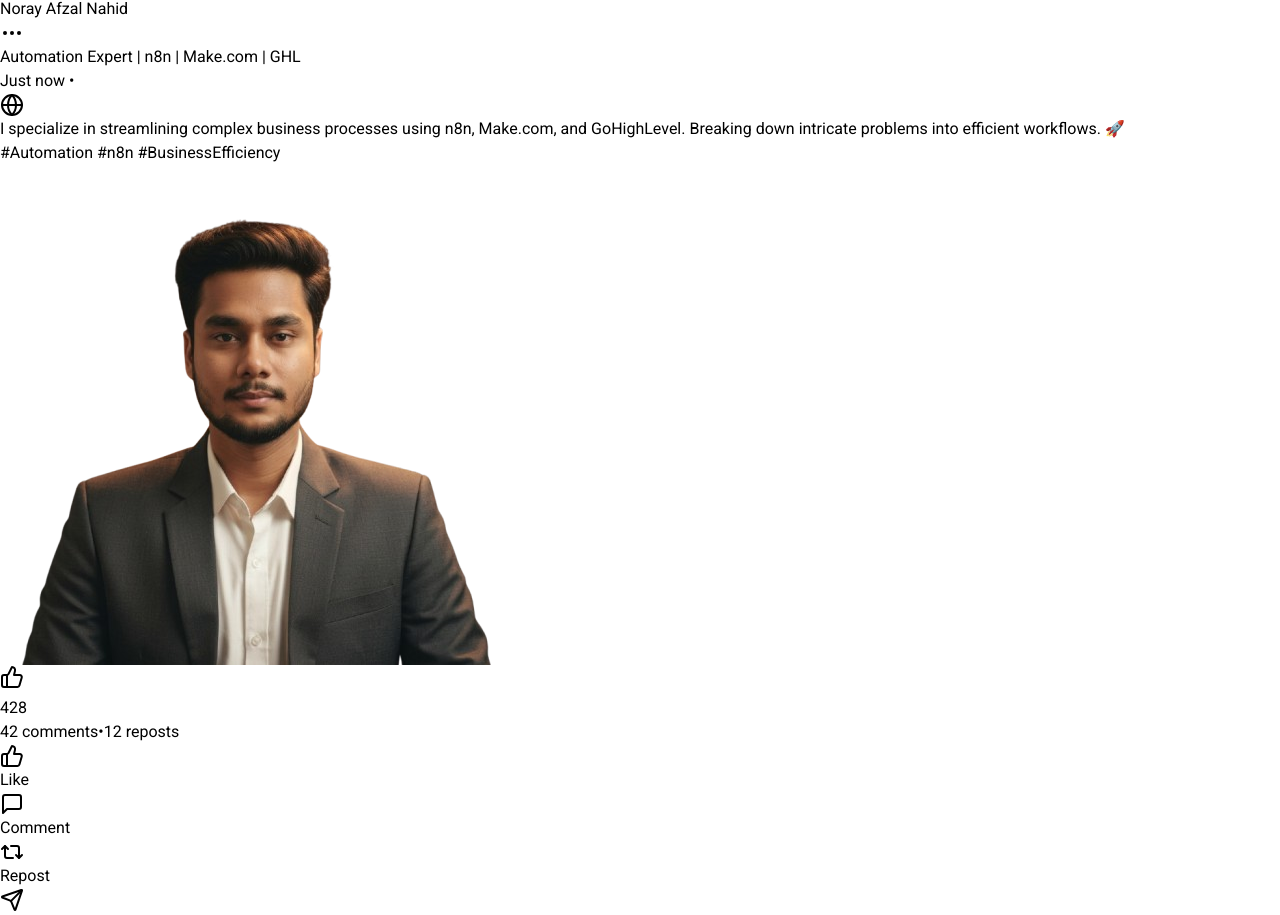
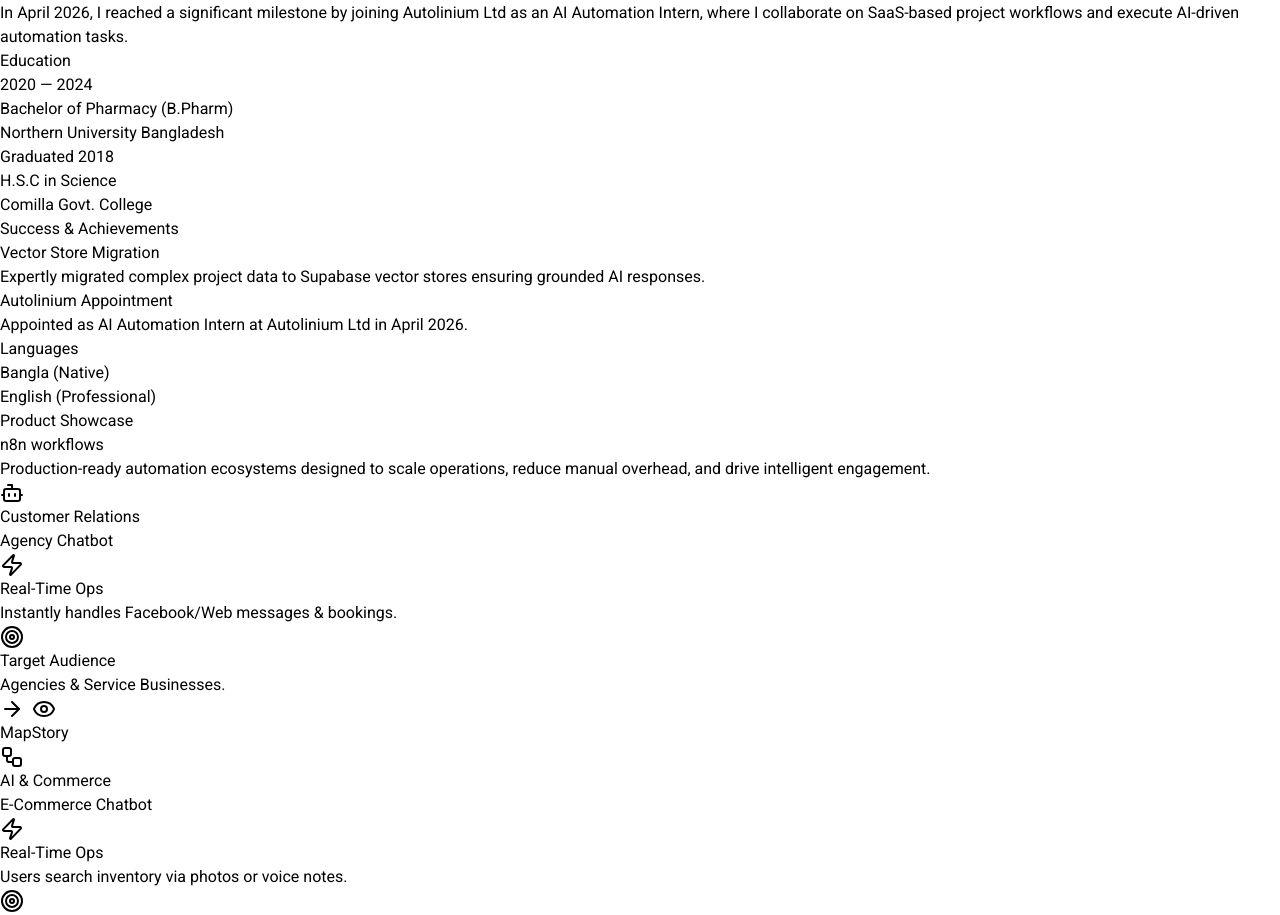
Before and after one commit to Afzalnahid/Portfolio, a React (Vite) app in the folder client/: page / in a window 1280 px wide. Shown: the part 1567-2482 px from the top of the page. Built offline with nearby package versions, Linux system fonts and the light colour scheme.

Commit message:
Remove photo frame from hero section for cleaner background visibility

```diff
--- a/client/src/components/sections/Hero.tsx
+++ b/client/src/components/sections/Hero.tsx
@@ -4,15 +4,8 @@ import {
   Facebook,
   Mail,
   MessageCircle,
-  MoreHorizontal,
   Globe,
-  ThumbsUp,
-  MessageSquare,
-  Repeat2,
-  Send as SendIcon,
 } from "lucide-react";
-import HeroImage from "@/Hero.jpeg";
-import Nahid2Image from "@/nahid2.png";
 import HeroReference from "@/HeroReference.jpeg";
 import { motion } from "framer-motion";
 
@@ -21,22 +14,22 @@ export default function Hero() {
     <section className="relative min-h-screen flex items-center justify-center pt-20 overflow-hidden group/hero">
       {/* Background Image with Zoom Effect */}
       <motion.div
-        className="absolute inset-0 bg-cover bg-[center_20%] bg-no-repeat opacity-50 scale-105 transition-all duration-1000 ease-in-out"
+        className="absolute inset-0 bg-cover bg-[center_20%] bg-no-repeat opacity-60 scale-105 transition-all duration-1000 ease-in-out"
         style={{
           backgroundImage: `url(${HeroReference})`,
           transformOrigin: '50% 25%' // Focus zoom on the face area
         }}
-        whileHover={{ scale: 1.25, opacity: 0.7 }}
+        whileHover={{ scale: 1.15, opacity: 0.8 }}
       />
-      {/* Gradient overlay to make text readable on the left */}
-      <div className="absolute inset-0 bg-gradient-to-r from-slate-950/95 via-slate-950/70 to-slate-950/30" />
+      {/* Gradient overlay to make text readable */}
+      <div className="absolute inset-0 bg-gradient-to-b from-slate-950/80 via-slate-950/40 to-slate-950/80 md:bg-gradient-to-r md:from-slate-950/90 md:via-slate-950/50 md:to-transparent" />
 
       {/* Futuristic Grid Overlay */}
       <div className="absolute inset-0 bg-[linear-gradient(to_right,#ffffff05_1px,transparent_1px),linear-gradient(to_bottom,#ffffff05_1px,transparent_1px)] bg-[size:40px_40px] [mask-image:radial-gradient(ellipse_60%_50%_at_50%_0%,#000_70%,transparent_100%)]" />
 
-      <div className="relative z-10 w-full max-w-7xl mx-auto px-4 sm:px-6 lg:px-8 flex flex-col md:flex-row items-center justify-between gap-12">
-        {/* Left content */}
-        <div className="max-w-3xl space-y-8 animate-fade-in w-full md:w-3/5">
+      <div className="relative z-10 w-full max-w-7xl mx-auto px-4 sm:px-6 lg:px-8 flex flex-col items-center md:items-start text-center md:text-left gap-12">
+        {/* Main content */}
+        <div className="max-w-3xl space-y-8 animate-fade-in">
           <div className="space-y-6">
             <h1 className="text-5xl md:text-6xl lg:text-7xl font-bold leading-[1.1] text-white uppercase drop-shadow-2xl tracking-tight">
               STREAMLINE{" "}
@@ -45,7 +38,7 @@ export default function Hero() {
               </span>{" "}
               <br /> & EMPOWER GROWTH
             </h1>
-            <p className="text-lg md:text-xl text-slate-300 leading-relaxed max-w-2xl font-light tracking-wide">
+            <p className="text-lg md:text-xl text-slate-200 leading-relaxed max-w-2xl font-light tracking-wide drop-shadow-md">
               Hi, I'm Noray Afzal Nahid, an{" "}
               <span className="font-semibold text-white">
                 Automation Expert
@@ -56,12 +49,12 @@ export default function Hero() {
             </p>
           </div>
 
-          <div className="flex flex-wrap gap-6 pt-4">
+          <div className="flex flex-wrap justify-center md:justify-start gap-6 pt-4">
             <Button
               className="group relative bg-blue-600 hover:bg-blue-500 text-white font-bold px-8 py-6 text-sm rounded-full transition-all duration-300 uppercase tracking-widest overflow-hidden shadow-[0_0_20px_rgba(37,99,235,0.4)] hover:shadow-[0_0_35px_rgba(37,99,235,0.6)]"
               onClick={() =>
                 document
-                  .getElementById("projects")
+                  .getElementById("solutions")
                   ?.scrollIntoView({ behavior: "smooth" })
               }
             >
@@ -82,7 +75,7 @@ export default function Hero() {
           </div>
 
           {/* Social links */}
-          <div className="flex gap-4 pt-8">
+          <div className="flex justify-center md:justify-start gap-4 pt-8">
             {[
               {
                 icon: <Linkedin className="w-5 h-5" />,
@@ -113,109 +106,6 @@ export default function Hero() {
             ))}
           </div>
         </div>
-
-        {/* Right Image - LinkedIn Style Canvas */}
-        <div className="w-full md:w-2/5 flex justify-center md:justify-end animate-fade-in relative mt-10 md:mt-0">
-          <div className="absolute inset-0 bg-blue-500/10 blur-[120px] rounded-full animate-pulse-slow"></div>
-          <a
-            href="https://www.linkedin.com/in/norayafzalnahid"
-            target="_blank"
-            rel="noopener noreferrer"
-            className="relative block w-72 md:w-80 lg:w-[26rem] bg-white rounded-xl shadow-[0_20px_50px_rgba(0,0,0,0.3)] transform transition-all duration-500 border border-slate-200/50 overflow-hidden text-left group/card"
-          >
-            {/* LinkedIn Header */}
-            <div className="p-4 pb-2 flex items-start gap-3">
-              <div className="w-12 h-12 rounded-full overflow-hidden border border-slate-200 shrink-0 shadow-sm">
-                <img
-                  src={Nahid2Image}
-                  className="w-full h-full object-cover object-top bg-slate-50"
-                  alt="Avatar"
-                />
-              </div>
-              <div className="flex-1 min-w-0">
-                <div className="flex justify-between items-start">
-                  <p className="text-sm font-bold text-slate-900 leading-none group-hover/card:text-blue-600 transition-colors truncate">
-                    Noray Afzal Nahid
-                  </p>
-                  <MoreHorizontal className="w-5 h-5 text-slate-400 shrink-0" />
-                </div>
-                <p className="text-[11px] text-slate-500 mt-1 truncate font-medium">
-                  Automation Expert | n8n | Make.com | GHL
-                </p>
-                <p className="text-[10px] text-slate-400 mt-0.5 flex items-center gap-1">
-                  Just now • <Globe className="w-2.5 h-2.5" />
-                </p>
-              </div>
-            </div>
-
-            {/* Post Text */}
-            <div className="px-4 pb-2">
-              <p className="text-[13px] text-slate-800 leading-relaxed font-normal">
-                I specialize in streamlining complex business processes using
-                n8n, Make.com, and GoHighLevel. Breaking down intricate problems
-                into efficient workflows. 🚀 <br />
-                <span className="text-blue-600 font-semibold hover:underline cursor-pointer">
-                  #Automation #n8n #BusinessEfficiency
-                </span>
-              </p>
-            </div>
-
-            {/* The actual image */}
-            <div className="relative aspect-square w-full bg-gradient-to-b from-slate-50 to-slate-200 border-y border-slate-100 flex items-end justify-center overflow-hidden">
-              <img
-                src={Nahid2Image}
-                alt="Noray Afzal Nahid"
-                className="w-[85%] h-auto object-contain drop-shadow-2xl transform group-hover/card:scale-105 transition-transform duration-700"
-              />
-              <div className="absolute inset-0 bg-gradient-to-t from-white/20 to-transparent opacity-0 group-hover/card:opacity-100 transition-opacity" />
-            </div>
-
-            {/* LinkedIn Footer Stats */}
-            <div className="px-4 py-2 flex justify-between items-center text-[10px] text-slate-500 border-b border-slate-50">
-              <div className="flex items-center gap-1">
-                <div className="flex -space-x-1">
-                  <div className="w-3.5 h-3.5 rounded-full bg-blue-500 flex items-center justify-center border border-white z-10">
-                    <ThumbsUp className="w-[7px] h-[7px] text-white fill-white" />
-                  </div>
-                  <div className="w-3.5 h-3.5 rounded-full bg-red-500 flex items-center justify-center border border-white">
-                    <svg viewBox="0 0 24 24" width="7" height="7" fill="white">
-                      <path d="M12 21.35l-1.45-1.32C5.4 15.36 2 12.28 2 8.5 2 5.42 4.42 3 7.5 3c1.74 0 3.41.81 4.5 2.09C13.09 3.81 14.76 3 16.5 3 19.58 3 22 5.42 22 8.5c0 3.78-3.4 6.86-8.55 11.54L12 21.35z"></path>
-                    </svg>
-                  </div>
-                </div>
-                <span>428</span>
-              </div>
-              <div className="flex gap-2">
-                <span>42 comments</span>
-                <span>•</span>
-                <span>12 reposts</span>
-              </div>
-            </div>
-
-            {/* LinkedIn Actions */}
-            <div className="px-2 py-1 flex justify-between items-center bg-white">
-              {[
-                { icon: <ThumbsUp className="w-4 h-4" />, label: "Like" },
-                {
-                  icon: <MessageSquare className="w-4 h-4" />,
-                  label: "Comment",
-                },
-                { icon: <Repeat2 className="w-4 h-4" />, label: "Repost" },
-                { icon: <SendIcon className="w-4 h-4" />, label: "Send" },
-              ].map((action, i) => (
-                <div
-                  key={action.label}
-                  className="flex-1 flex flex-col items-center gap-0.5 py-2 rounded hover:bg-slate-50 transition-colors text-slate-500"
-                >
-                  {action.icon}{" "}
-                  <span className="text-[10px] font-semibold">
-                    {action.label}
-                  </span>
-                </div>
-              ))}
-            </div>
-          </a>
-        </div>
       </div>
     </section>
   );
```
